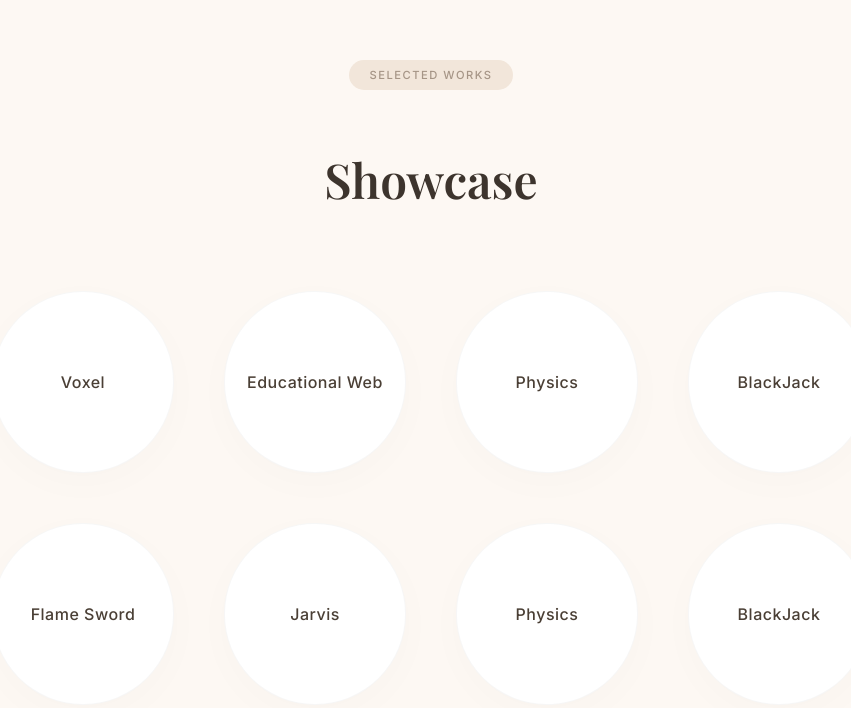
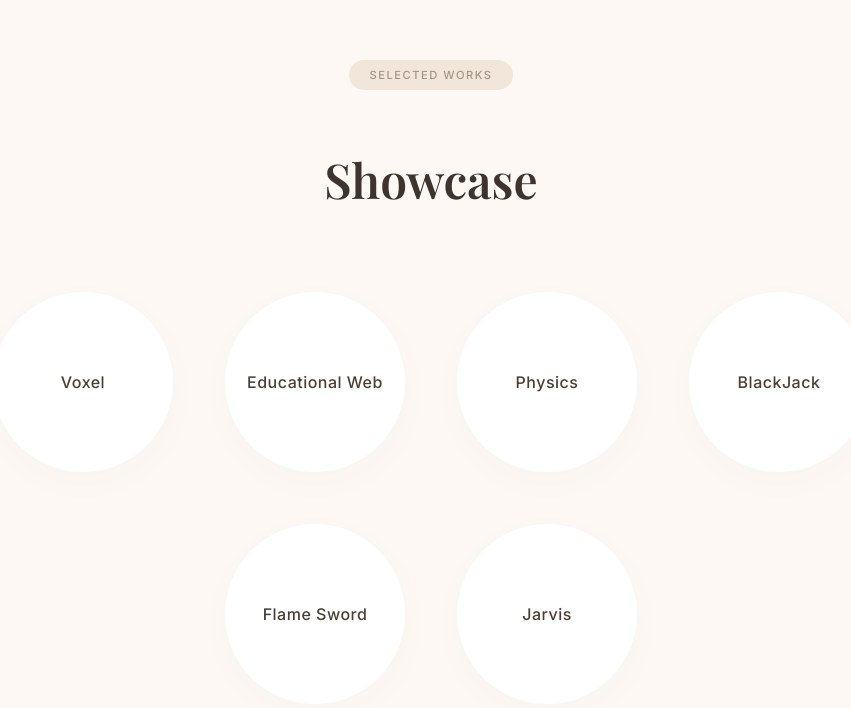
Before and after one commit to Mchl-C/portfolio, a plain HTML site: page main.html in a window 1280 px wide. Shown: the part 4060-4768 px from the top of the page, without its empty margins (209-1060 px from the left). Drawn offline with nearby package versions, Linux system fonts and the light colour scheme; a web font is replaced by a local one.

Commit message:
update projects

```diff
--- a/main.html
+++ b/main.html
@@ -206,8 +206,6 @@
                 <a href="https://github.com/Mchl-C/Blackjack" class="project-circle">BlackJack</a>
                 <a href="https://mchl-c.github.io/website/flame_sword.html" class="project-circle">Flame Sword</a>
                 <a href="https://mchl-c.github.io/website/jarvis.html" class="project-circle">Jarvis</a>
-                <a href="https://mchl-c.github.io/physics_final_s1/main.html" class="project-circle">Physics</a>
-                <a href="https://github.com/Mchl-C/Blackjack" class="project-circle">BlackJack</a>
             </div>
         </div>
     </div>
```
